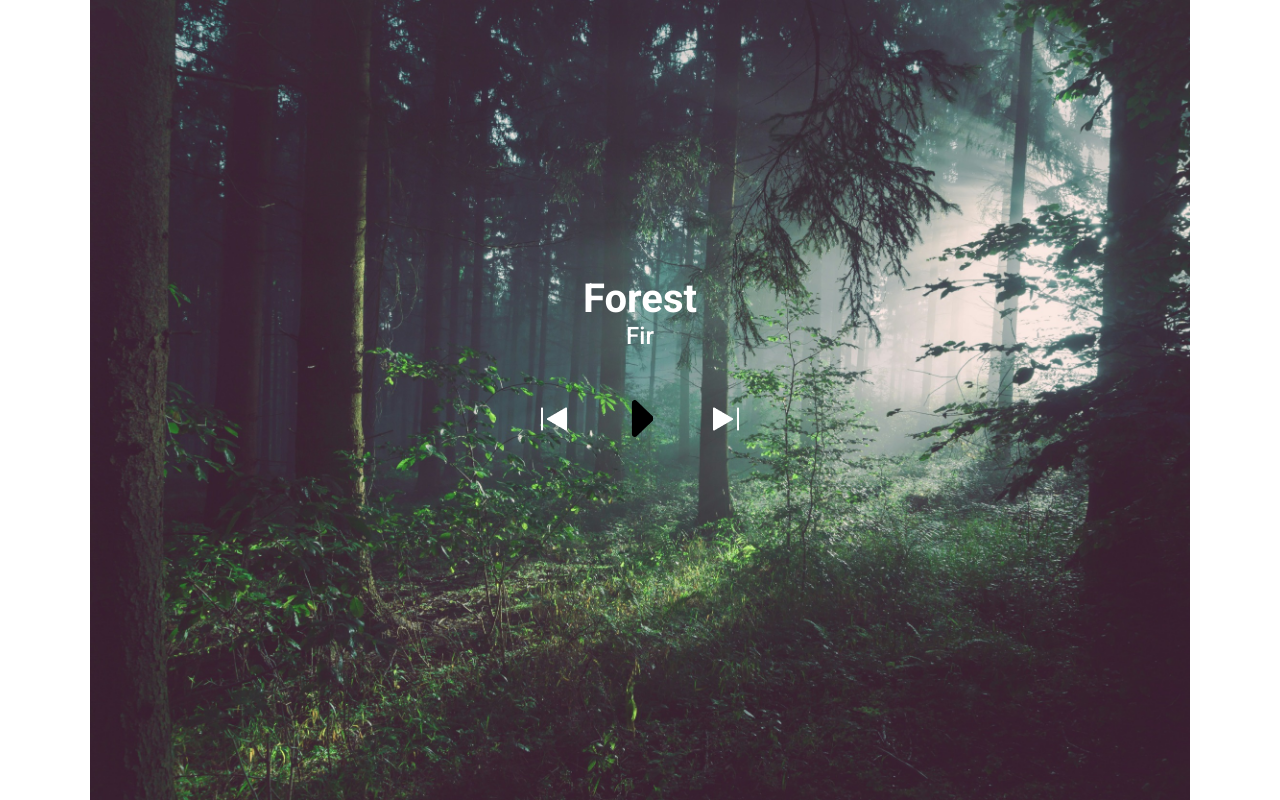
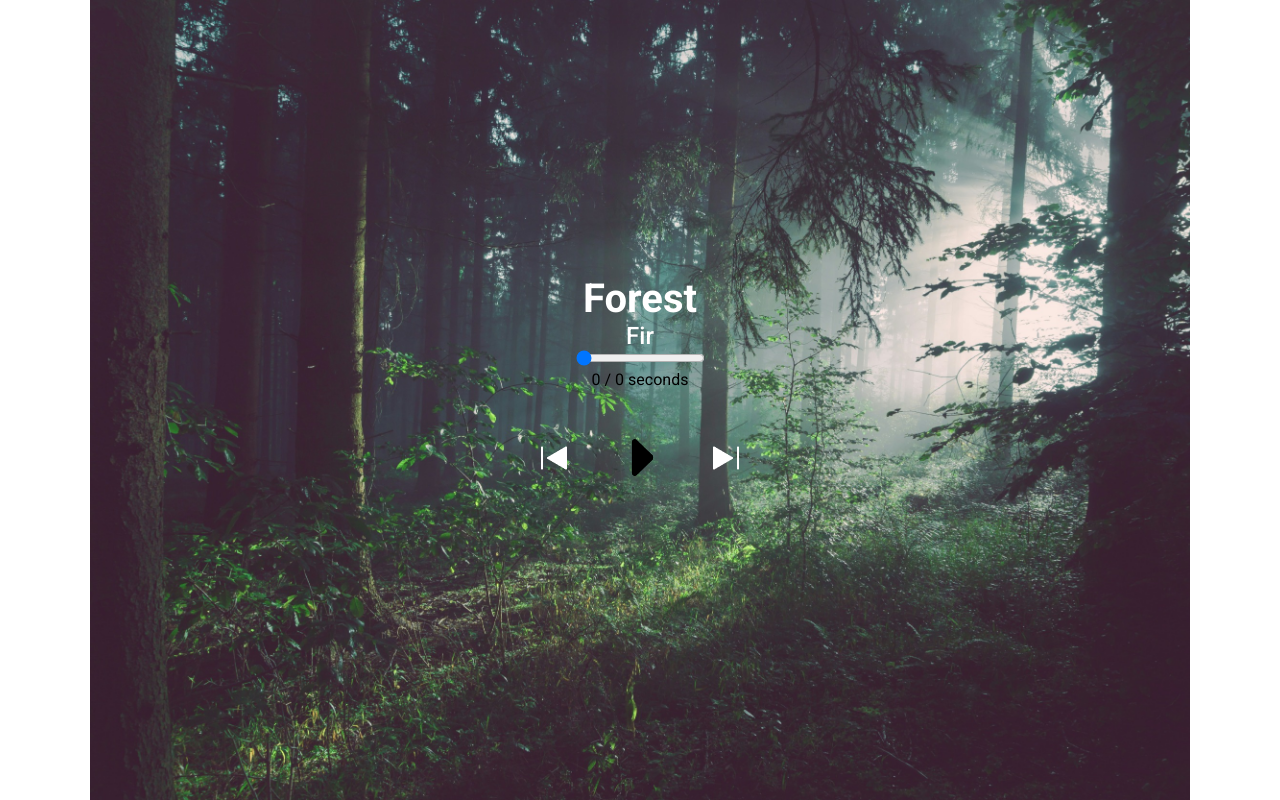
Before and after one commit to Aolslekej/Psychotherapy, a React (Vite) app: page /audio in a window 1280 px wide. Built offline with nearby package versions, Linux system fonts and the light colour scheme.

Commit message:
music bar

```diff
--- a/src/pages/ForestAudio/ForestAudio.jsx
+++ b/src/pages/ForestAudio/ForestAudio.jsx
@@ -1,6 +1,7 @@
 import React from "react";
 import { useRef } from "react";
 import { useState } from "react";
+import { useEffect } from "react";
 import skip from "/skip.png";
 import start from "/start.png";
 import pause from "/pause.png";
@@ -10,6 +11,33 @@ export default function ForestAudio() {
   const audioRef = useRef(null);
   const [isPlaying, setIsPlaying] = useState(true);
   const [currentTrack, setCurrentTrack] = useState(0);
+  const [duration, setDuration] = useState(0);
+  const [currentTime, setCurrentTime] = useState(0);
+
+  useEffect(() => {
+    const audio = audioRef.current;
+
+    const updateDuration = () => {
+      setDuration(audio.duration);
+    };
+
+    const updateCurrentTime = () => {
+      setCurrentTime(audio.currentTime);
+    };
+
+    audio.addEventListener("loadedmetadata", updateDuration);
+    audio.addEventListener("timeupdate", updateCurrentTime);
+
+    return () => {
+      audio.removeEventListener("loadedmetadata", updateDuration);
+      audio.removeEventListener("timeupdate", updateCurrentTime);
+    };
+  }, []);
+
+  const handleSeek = (e) => {
+    const seekTime = (e.nativeEvent.offsetX / e.target.clientWidth) * duration;
+    audioRef.current.currentTime = seekTime;
+  };
 
   const tracks = [
     {
@@ -19,12 +47,12 @@ export default function ForestAudio() {
     },
     {
       title: "Forest",
-      sound:"Birds",
+      sound: "Birds",
       src: "/anti-stress.mp3",
     },
     {
       title: "Forest",
-      sound:"Evening",
+      sound: "Evening",
       src: "/evening.mp3",
     },
   ];
@@ -63,6 +91,10 @@ export default function ForestAudio() {
         ref={audioRef}
         onEnded={playNextTrack}
       ></audio>
+      <input type="range" min="0" max={duration} value={currentTime} onChange={handleSeek}/>
+      <div>
+        {Math.floor(currentTime)} / {Math.floor(duration)} seconds
+      </div>
       <div className="audio-menu">
         <button onClick={playPrevTrack} className="audio-button">
           <img src={skip} alt="" className="audio-reverse" />
```
